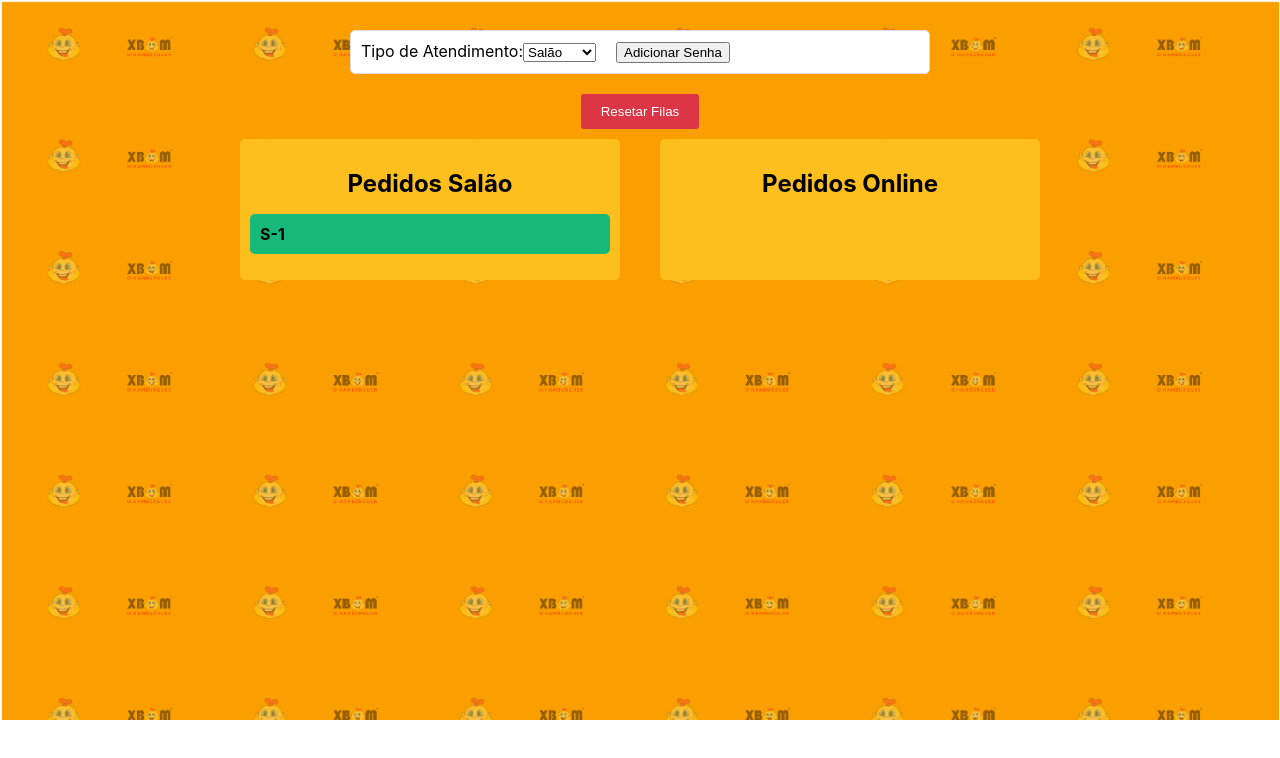
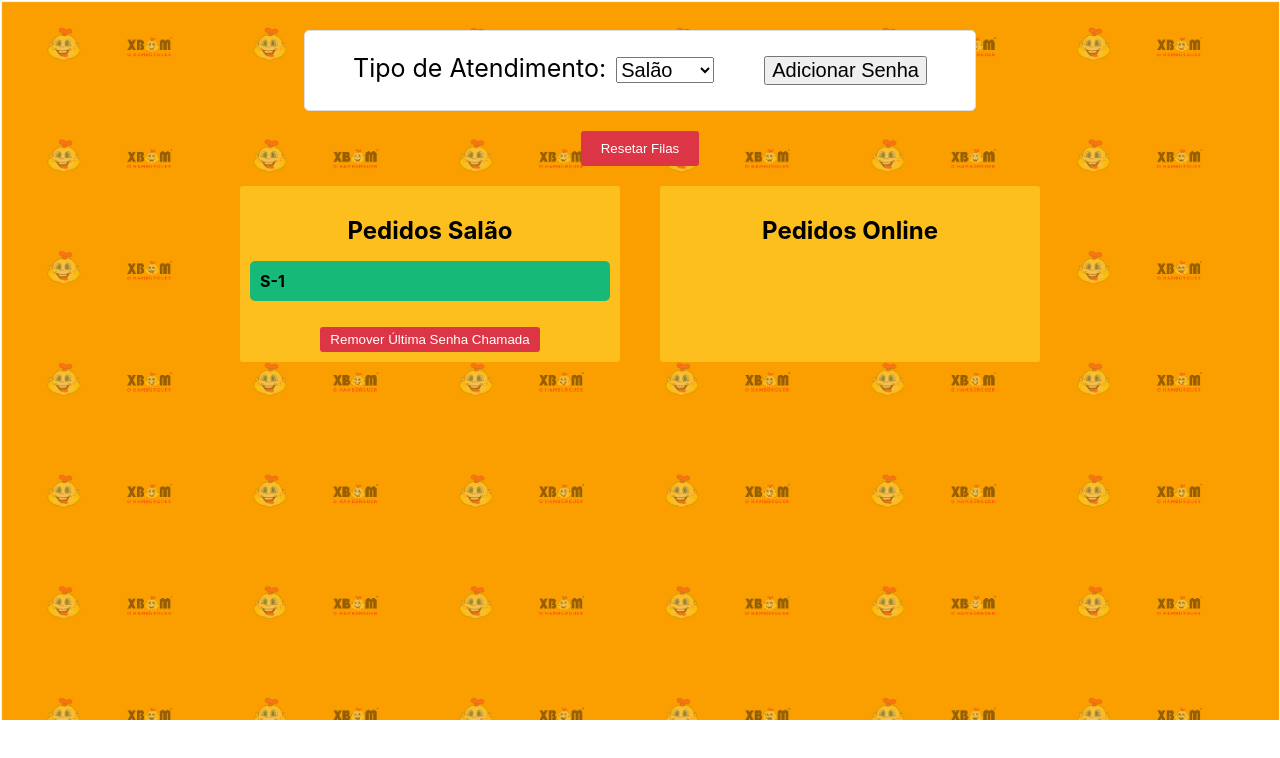
Before and after one commit to pedro-pimentel/fastfood-queue-system, a React (Create React App) app: page / in a window 1280 px wide. Both pictures are taken after a click on the button "Adicionar Senha". Shown: the top 758 px of the page. Built offline with nearby package versions, Linux system fonts and the light colour scheme; the HTML template or start-up script is replaced by a standard one.

Commit message:
style(filasenhas.css,filasenhas.tsx,operador.css,operador.tsx): mudança de estilo

```diff
--- a/src/components/FilaSenhas/FilaSenhas.css
+++ b/src/components/FilaSenhas/FilaSenhas.css
@@ -1,20 +1,35 @@
 .fila-container {
-  /* margin: 20px; */
   padding: 10px;
-  /* border: 1px solid #ddd; */
-  border-radius: 5px;
+  border-radius: 3px;
   width: 45%;
-  background: #FDBF1E;
+  background:#FDBF1E;
   text-align: center;
 }
 
 .formulario-senha {
   margin: 10px;
-  padding: 10px;
   border: 1px solid #ddd;
   border-radius: 5px;
-  width: 45%;
+  width: 54%;
   background: #fff;
+  text-align: center;
+}
+
+.formulario-senha label{
+  margin: 25px 15px 25px 25px;
+  font-size: 25px;
+}
+
+.formulario-senha select{
+  margin: 25px 25px 25px 10px;
+  font-size: 20px;
+  cursor: pointer;
+}
+
+.formulario-senha button{
+  margin: 25px 25px 25px 10px;
+  font-size: 20px;
+  cursor: pointer;
 }
 
 .fila-container h2 {
@@ -49,3 +64,17 @@
   background-color: #17b978;
   font-weight: bold;
 }
+
+.remove-button {
+  margin-top: 10px;
+  padding: 5px 10px;
+  background-color: #dc3545;
+  color: white;
+  border: none;
+  border-radius: 3px;
+  cursor: pointer;
+}
+
+.remove-button:hover {
+  background-color: #c82333;
+}
--- a/src/components/FilaSenhas/FilaSenhas.tsx
+++ b/src/components/FilaSenhas/FilaSenhas.tsx
@@ -11,9 +11,10 @@ interface FilaSenhasProps {
   titulo: string;
   senhas: Senha[];
   ultimaSenhaChamada: string | null;
+  onRemoverUltimaSenhaChamada?: () => void; // Torna a propriedade opcional
 }
 
-const FilaSenhas: React.FC<FilaSenhasProps> = ({ titulo, senhas, ultimaSenhaChamada }) => {
+const FilaSenhas: React.FC<FilaSenhasProps> = ({ titulo, senhas, ultimaSenhaChamada, onRemoverUltimaSenhaChamada }) => {
   const sortedSenhas = [...senhas].sort((a, b) => {
     const aId = typeof a.id === 'string' ? parseInt(a.id.split('-')[1]) : 0;
     const bId = typeof b.id === 'string' ? parseInt(b.id.split('-')[1]) : 0;
@@ -30,6 +31,9 @@ const FilaSenhas: React.FC<FilaSenhasProps> = ({ titulo, senhas, ultimaSenhaCham
           </li>
         ))}
       </ul>
+      {ultimaSenhaChamada && onRemoverUltimaSenhaChamada && (
+        <button className="remove-button" onClick={onRemoverUltimaSenhaChamada}>Remover Última Senha Chamada</button>
+      )}
     </div>
   );
 };
--- a/src/pages/Operador.css
+++ b/src/pages/Operador.css
@@ -6,13 +6,14 @@
 }
 
 .reset-button {
-  margin: 10px 0;
+  margin: 10px 0 20px 0;
   padding: 10px 20px;
   background-color: #dc3545;
   color: white;
   border: none;
   border-radius: 3px;
   cursor: pointer;
+  text-align: left;
 }
 
 .reset-button:hover {
--- a/src/pages/Operador.tsx
+++ b/src/pages/Operador.tsx
@@ -58,6 +58,18 @@ const Operador: React.FC = () => {
     }
   };
 
+  const removerUltimaSenhaChamada = (tipo: string) => {
+    if (tipo === 'salao' && ultimaSenhaChamadaSalao) {
+      setSenhasSalao(senhasSalao.filter(senha => senha.id !== ultimaSenhaChamadaSalao));
+      setUltimaSenhaChamadaSalao(null);
+      localStorage.removeItem('ultimaSenhaChamadaSalao');
+    } else if (tipo === 'retirada' && ultimaSenhaChamadaRetirada) {
+      setSenhasRetirada(senhasRetirada.filter(senha => senha.id !== ultimaSenhaChamadaRetirada));
+      setUltimaSenhaChamadaRetirada(null);
+      localStorage.removeItem('ultimaSenhaChamadaRetirada');
+    }
+  };
+
   const resetarFilas = () => {
     setSenhasSalao([]);
     setSenhasRetirada([]);
@@ -76,8 +88,8 @@ const Operador: React.FC = () => {
       <FormularioSenha onAddSenha={addSenha} />
       <button className="reset-button" onClick={resetarFilas}>Resetar Filas</button>
       <div className="painel-senhas">
-        <FilaSenhas titulo="Pedidos Salão" senhas={senhasSalao} ultimaSenhaChamada={ultimaSenhaChamadaSalao} />
-        <FilaSenhas titulo="Pedidos Online" senhas={senhasRetirada} ultimaSenhaChamada={ultimaSenhaChamadaRetirada} />
+        <FilaSenhas titulo="Pedidos Salão" senhas={senhasSalao} ultimaSenhaChamada={ultimaSenhaChamadaSalao} onRemoverUltimaSenhaChamada={() => removerUltimaSenhaChamada('salao')} />
+        <FilaSenhas titulo="Pedidos Online" senhas={senhasRetirada} ultimaSenhaChamada={ultimaSenhaChamadaRetirada} onRemoverUltimaSenhaChamada={() => removerUltimaSenhaChamada('retirada')} />
       </div>
     </div>
   );
```
